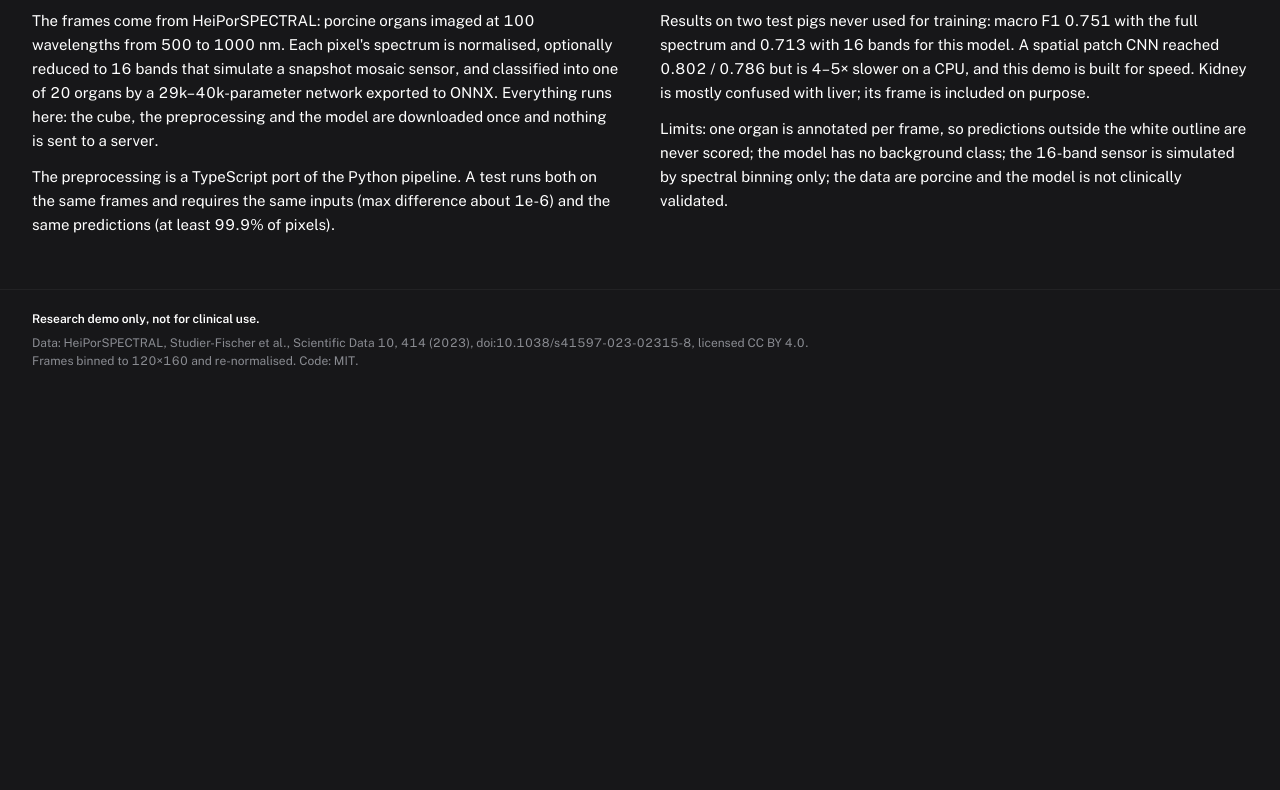
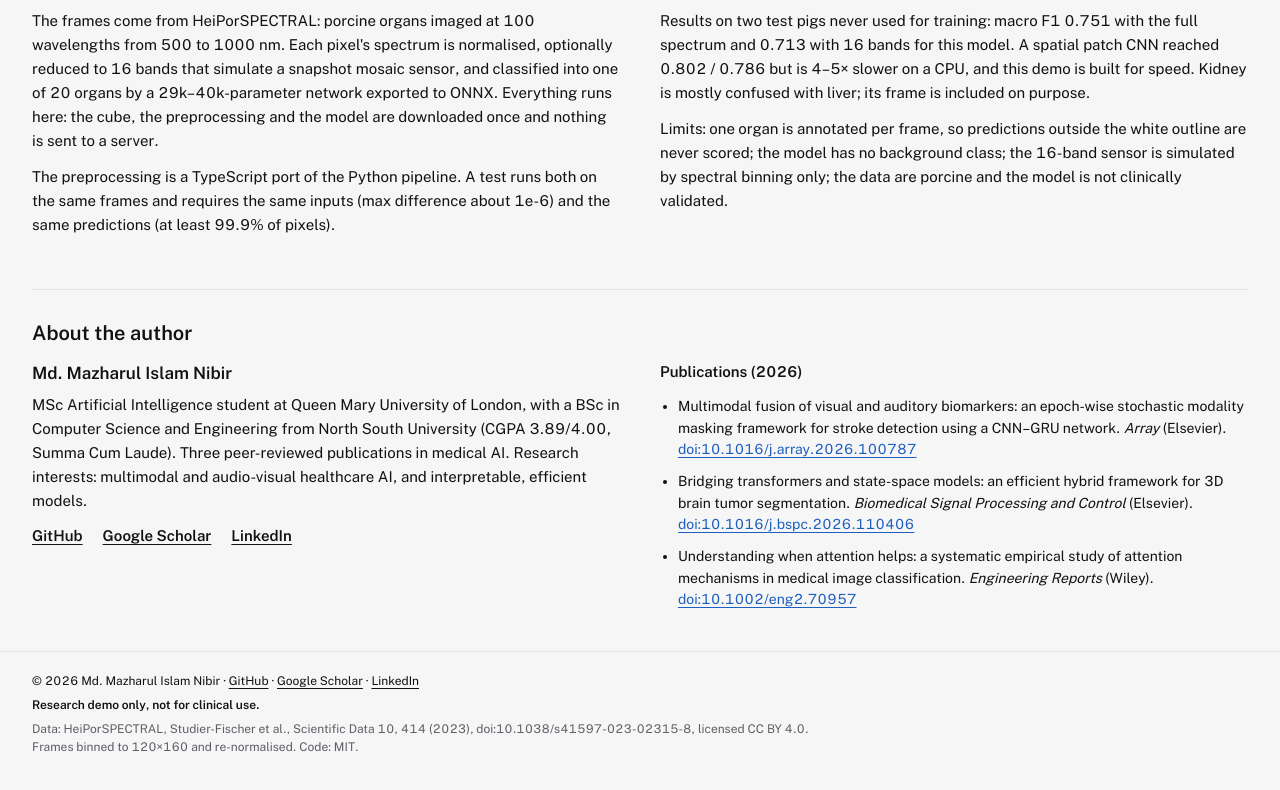
Before and after one commit to MazharulNibir1/realtime-hsi-tissue-segmentation, a website built with Vite: page web/index.html in a window 1280 px wide. Shown: the part 1314-2104 px from the top of the page. Before the commit the page ends 1730 px from the top, so only its background shows below. Built offline with nearby package versions, Linux system fonts and the light colour scheme; files whose address does not match are found by name.

Commit message:
feat(web): author section with profile links, light theme;

```diff
--- a/web/index.html
+++ b/web/index.html
@@ -3,8 +3,9 @@
   <head>
     <meta charset="UTF-8" />
     <meta name="viewport" content="width=device-width, initial-scale=1" />
-    <meta name="color-scheme" content="dark" />
-    <title>Spectral tissue: in-browser organ classification</title>
+    <meta name="color-scheme" content="light" />
+    <meta name="author" content="Md. Mazharul Islam Nibir" />
+    <title>Spectral tissue: in-browser organ classification · Md. Mazharul Islam Nibir</title>
     <meta
       name="description"
       content="Per-pixel organ classification on surgical hyperspectral images, running in your browser with ONNX Runtime Web. Full 100-band spectrum vs a simulated 16-band snapshot sensor."
@@ -20,10 +21,12 @@
         </svg>
         <span>Spectral tissue</span>
       </a>
+      <a class="byline" href="#author">by Md. Mazharul Islam Nibir</a>
       <nav class="links" aria-label="Project">
         <a href="#how">How it works</a>
         <a href="https://github.com/MazharulNibir1/realtime-hsi-tissue-segmentation/blob/main/results/results.md">Results</a>
         <a href="https://github.com/MazharulNibir1/realtime-hsi-tissue-segmentation">Code</a>
+        <a href="#author">Author</a>
       </nav>
     </header>
 
@@ -143,10 +146,53 @@
             </p>
           </div>
         </div>
+
+      <section id="author" class="author" aria-labelledby="author-h">
+        <h2 id="author-h">About the author</h2>
+        <div class="author-cols">
+          <div>
+            <p class="author-name">Md. Mazharul Islam Nibir</p>
+            <p>
+              MSc Artificial Intelligence student at Queen Mary University of London, with a BSc in Computer
+              Science and Engineering from North South University (CGPA 3.89/4.00, Summa Cum Laude). Three
+              peer-reviewed publications in medical AI. Research interests: multimodal and audio-visual
+              healthcare AI, and interpretable, efficient models.
+            </p>
+            <ul class="profile-links">
+              <li><a href="https://github.com/MazharulNibir1" rel="me noopener">GitHub</a></li>
+              <li><a href="https://scholar.google.com/citations?user=eqYIQXoAAAAJ&amp;hl=en" rel="me noopener">Google Scholar</a></li>
+              <li><a href="https://www.linkedin.com/in/mazharul-islam-nibir-497480211/" rel="me noopener">LinkedIn</a></li>
+            </ul>
+          </div>
+          <div>
+            <p class="pubs-h">Publications (2026)</p>
+            <ul class="pubs">
+              <li>
+                Multimodal fusion of visual and auditory biomarkers: an epoch-wise stochastic modality masking
+                framework for stroke detection using a CNN–GRU network. <em>Array</em> (Elsevier).
+                <a href="https://doi.org/10.1016/j.array.2026.100787">doi:10.1016/j.array.2026.100787</a>
+              </li>
+              <li>
+                Bridging transformers and state-space models: an efficient hybrid framework for 3D brain tumor
+                segmentation. <em>Biomedical Signal Processing and Control</em> (Elsevier).
+                <a href="https://doi.org/10.1016/j.bspc.2026.110406">doi:10.1016/j.bspc.2026.110406</a>
+              </li>
+              <li>
+                Understanding when attention helps: a systematic empirical study of attention mechanisms in
+                medical image classification. <em>Engineering Reports</em> (Wiley).
+                <a href="https://doi.org/10.1002/eng2.70957">doi:10.1002/eng2.70957</a>
+              </li>
+            </ul>
+          </div>
+        </div>
       </section>
     </main>
 
     <footer class="foot">
+      <p class="foot-name">
+        © 2026 Md. Mazharul Islam Nibir ·
+        <a href="https://github.com/MazharulNibir1">GitHub</a> · <a href="https://scholar.google.com/citations?user=eqYIQXoAAAAJ&amp;hl=en">Google Scholar</a> · <a href="https://www.linkedin.com/in/mazharul-islam-nibir-497480211/">LinkedIn</a>
+      </p>
       <p><strong>Research demo only, not for clinical use.</strong></p>
       <p id="credit">
         Data: HeiPorSPECTRAL, Studier-Fischer et al., Scientific Data 10, 414 (2023),
--- a/web/src/main.ts
+++ b/web/src/main.ts
@@ -283,8 +283,8 @@ function updatePixel() {
   const series: Series[] = top.map((t, i) => ({
     x: xs, y: scale(spec.mean[t.cls]), sd: scale(spec.std[t.cls]), colour: index.class_colours[t.cls], dashed: i === 1,
   }));
-  series.push({ x: xs, y: scale(pixel), colour: "#ffffff", points: bands !== "full", width: 1.6 });
-  drawChart(ui.chart, series, { grid: "#2e2e31", text: "#8a8c92" });
+  series.push({ x: xs, y: scale(pixel), colour: "#111113", points: bands !== "full", width: 1.6 });
+  drawChart(ui.chart, series, { grid: "#e3e3e6", text: "#5d5f66" });
   ui.chartLegend.replaceChildren(
     ...top.map((t, i) => {
       const li = el("li");
@@ -294,7 +294,7 @@ function updatePixel() {
     }),
     (() => {
       const li = el("li");
-      li.append(el("span", { class: "key", style: "border-color:#ffffff" }), document.createTextNode("This pixel"));
+      li.append(el("span", { class: "key", style: "border-color:#111113" }), document.createTextNode("This pixel"));
       return li;
     })(),
     el("li", { class: "meta" }, "Wavelength in nm; values are % of the pixel's total (L1-normalised)"),
--- a/web/src/render.ts
+++ b/web/src/render.ts
@@ -90,7 +90,13 @@ export function paint(canvas: HTMLCanvasElement, rgba: Uint8ClampedArray, w: num
   img.data.set(rgba);
   ctx.putImageData(img, 0, 0);
   if (mark) {
+    // crosshair: dark halo + white core, visible on light and dark tissue
     const [r, c] = mark;
+    ctx.fillStyle = "rgba(0,0,0,0.75)";
+    ctx.fillRect(c - 5, r - 1, 4, 3);
+    ctx.fillRect(c + 2, r - 1, 4, 3);
+    ctx.fillRect(c - 1, r - 5, 3, 4);
+    ctx.fillRect(c - 1, r + 2, 3, 4);
     ctx.fillStyle = "#ffffff";
     ctx.fillRect(c - 4, r, 3, 1);
     ctx.fillRect(c + 2, r, 3, 1);
--- a/web/src/style.css
+++ b/web/src/style.css
@@ -1,17 +1,18 @@
-/* Data-terminal style: dark neutral chrome, colour only on data, one 1px accent line per selection. */
+/* Quiet app-screen style: neutral chrome, colour only on data, one 1px accent line per selection. */
 :root {
-  --ground: #171719;
-  --surface: #131217;
-  --raised: #212023;
-  --border: #222224;
-  --rule: #1b1a1f;
-  --control: #3a3a3e;
-  --text: #ffffff;
-  --muted: #8a8c92;
-  --accent: #4a8ad6;
-  --warning: #d9a441;
-  --negative: #e5566f;
-  --shadow: 0 12px 28px rgba(0, 0, 0, 0.2);
+  /* light theme: neutral chrome, colour only on data, one accent line per selection */
+  --ground: #f6f6f7;
+  --surface: #ffffff;
+  --raised: #eeeef0;
+  --border: #e3e3e6;
+  --rule: #ececef;
+  --control: #cfcfd4;
+  --text: #111113;
+  --muted: #5d5f66;
+  --accent: #1d5fbf;
+  --warning-bg: #fdf3dc;
+  --warning: #7a5300;
+  --negative: #b4233c;
   --radius-card: 6px;
   --radius-control: 999px;
   --gap: 24px;
@@ -22,7 +23,7 @@
   --fs-kpi: 20px;
   --fs-body: 13px;
   --fs-small: 12px;
-  color-scheme: dark;
+  color-scheme: light;
 }
 
 * { box-sizing: border-box; }
@@ -47,6 +48,10 @@ a:hover { color: var(--accent); }
   height: 52px; padding: 0 var(--pad);
   border-bottom: 1px solid var(--border);
 }
+.bar { justify-content: flex-start; }
+.links { margin-left: auto; }
+.byline { color: var(--muted); text-decoration: none; font-size: var(--fs-body); }
+.byline:hover { color: var(--text); }
 .brand { display: flex; align-items: center; gap: 10px; text-decoration: none; font-size: 15px; font-weight: 600; }
 .mark { width: 18px; height: 18px; }
 .links { display: flex; gap: 20px; }
@@ -69,8 +74,8 @@ h1 { font-size: var(--fs-title); font-weight: 600; margin: 0; letter-spacing: -0
 }
 .btn:active { transform: scale(0.97); }
 .btn:disabled { opacity: 0.5; cursor: progress; }
-.btn.primary { background: var(--text); color: #111; border-color: var(--text); }
-.btn.primary:hover:not(:disabled) { background: #dcdcde; }
+.btn.primary { background: var(--text); color: #ffffff; border-color: var(--text); }
+.btn.primary:hover:not(:disabled) { background: #33343a; }
 .btn.secondary { background: transparent; color: var(--text); }
 .btn.secondary:hover:not(:disabled) { background: var(--raised); }
 .btn.secondary[aria-pressed="true"] { border-color: var(--accent); color: var(--text); }
@@ -102,7 +107,7 @@ input[type="range"] { accent-color: var(--accent); width: 120px; }
 
 .warning {
   margin: 16px 0 0; padding: 10px 14px; border-radius: var(--radius-card);
-  background: #2a2416; color: var(--warning); font-size: var(--fs-body);
+  background: var(--warning-bg); color: var(--warning); font-size: var(--fs-body);
 }
 
 /* ---------------------------------------------------------------- grid */
@@ -147,7 +152,7 @@ table.legend { width: 100%; border-collapse: collapse; }
 .bars .name { overflow: hidden; text-overflow: ellipsis; white-space: nowrap; }
 .bars .val { text-align: right; }
 .bars .track { grid-column: 1 / -1; height: 4px; background: var(--raised); border-radius: 2px; overflow: hidden; }
-.bars .fill { height: 100%; background: #f2f2f3; }
+.bars .fill { height: 100%; background: #6b6d74; }
 .bars li.top .fill { background: var(--accent); }
 
 .kv { display: grid; grid-template-columns: auto 1fr; gap: 6px 16px; margin: 0; }
@@ -161,6 +166,18 @@ table.legend { width: 100%; border-collapse: collapse; }
 .how-cols { display: grid; grid-template-columns: 1fr 1fr; gap: 40px; }
 .how p { font-size: 15px; line-height: 1.6; margin: 0 0 12px; max-width: 70ch; }
 
+.author { margin-top: 40px; padding-top: 28px; border-top: 1px solid var(--border); }
+.author h2 { font-size: var(--fs-section); font-weight: 600; margin: 0 0 12px; }
+.author-cols { display: grid; grid-template-columns: 1fr 1fr; gap: 40px; }
+.author p { font-size: 15px; line-height: 1.6; margin: 0 0 12px; max-width: 70ch; }
+.author .author-name { font-size: 17px; font-weight: 600; margin-bottom: 6px; }
+.profile-links { list-style: none; display: flex; flex-wrap: wrap; gap: 8px 20px; margin: 4px 0 0; padding: 0; font-size: 15px; }
+.profile-links a { font-weight: 600; }
+.pubs-h { font-weight: 600; }
+.pubs { margin: 0; padding-left: 18px; display: grid; gap: 10px; font-size: 14px; line-height: 1.55; max-width: 72ch; }
+.pubs a { color: var(--accent); overflow-wrap: anywhere; }
+.foot-name { color: var(--text); }
+.foot-name a { color: var(--text); }
 .foot { max-width: 1440px; margin: 40px auto 0; padding: 20px var(--pad) 40px; border-top: 1px solid var(--border); color: var(--muted); font-size: var(--fs-small); }
 .foot p { margin: 0 0 6px; max-width: 110ch; }
 .foot strong { color: var(--text); }
@@ -178,7 +195,8 @@ table.legend { width: 100%; border-collapse: collapse; }
   .canvases { grid-template-columns: 1fr; }
   .side { grid-template-columns: 1fr; }
   .runtime-card .kv { grid-template-columns: auto 1fr; }
-  .how-cols { grid-template-columns: 1fr; gap: 0; }
+  .how-cols, .author-cols { grid-template-columns: 1fr; gap: 0; }
+  .byline { display: none; }
   .sliders { flex-wrap: wrap; }
   .tab { padding: 8px 0; }
   .chart { height: 220px; }
```
Also changed, not shown: 1 other file.
